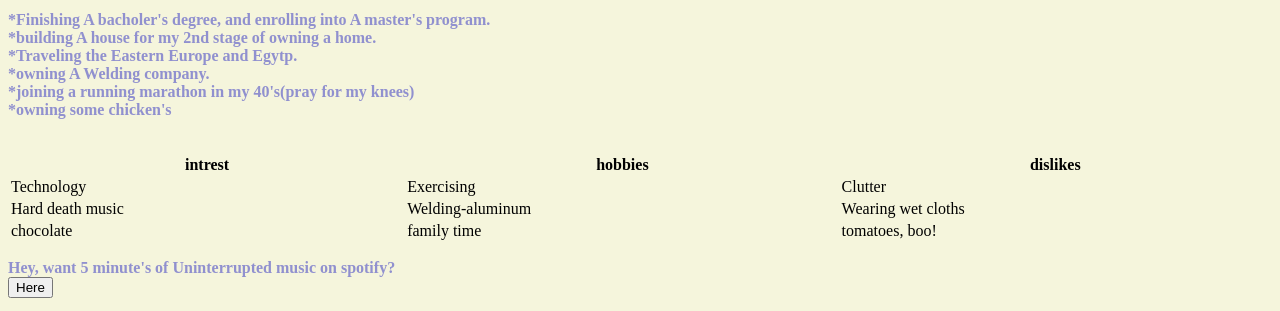
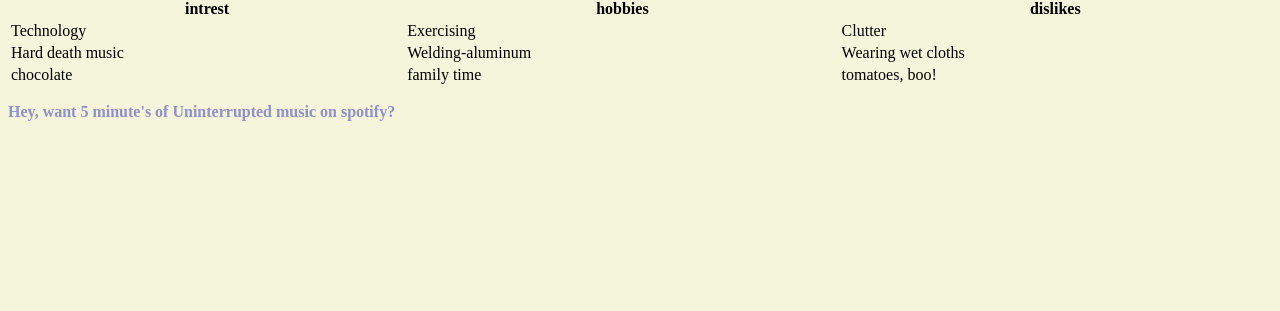
Before and after one commit to josefer96/basic_html_website, a plain HTML site: page index.html in a window 1280 px wide. Shown: the part 985-1296 px from the top of the page. After the commit the page ends 1122 px from the top, so only its background shows below. Drawn offline with Linux system fonts and the light colour scheme.

Commit message:
draft changes take three

```diff
--- a/index.html
+++ b/index.html
@@ -46,33 +46,32 @@ h4{
             <p>20+ years living in Layton and davis area</p>
         <a src="C:\Users\dsara\DEV\basic\basic_html_website\.png"></a>
                         <p>Wild ones</p>
-<br>
+
                             <h3>biography of El Jose (insert cricket sounds)</h3>
                         <a href="https://www.millerwelds.com/equipment/welders"></a>
             <p>Here is a link to one of the more up-to-date machinery, for welders and technician</p>
-<br>
-<br>
+
+
                     <P>A meat cutter/wild cuts for 9 years</p><br>
             <img src="C:\Users\dsara\DEV\basic\Terry and I.jpg">terry and i</a>
                                height: 300;
                                width: 150;
                                border-radius: 150;></img>
-<br>
+
                                <p>-parent to one awesome kid</p><br>
                         <a src="C:\Users\dsara\DEV\basic\lil prodigy and i .jpg"></a>
-<br>
+
          <p>-married on valentines to the best person in my life!<br>
             -motivated for the community, passionated towards family and friends<br>
             -open to relgious believes, I aim for: to see it, is to believe it.<br>
             -driven to make a impact on tomorrows future.></p>
-<br>
-<br>
+
+
                 <h3>Me in my 80's with my A.I. hollogram wall. Ordering some delievery pizza.</h3><br>
                     <img src="https://stockcake.com/i/professor-examining-chart_1365039_604599"
                     width="300"
                     height="180"></img>
-<br>
-                            <h4>My dreams and goals</h4>
+                           <h4>My dreams and goals</h4>
                  <p>*Finishing A bacholer's degree, and enrolling into A master's program.<br>
                     *building A house for my 2nd stage of owning a home.<br>
                     *Traveling the Eastern Europe and Egytp.<br>
@@ -103,8 +102,8 @@ h4{
     </tr>
 </table>
 
-                        <p>Hey, want 5 minute's of Uninterrupted music on spotify?<br>
-<a link rel="stylesheet" href="https://www.spotify.com/us/premium/"><button>Here</button>
+<p>Hey, want 5 minute's of Uninterrupted music on spotify?<br>
+<a link rel="stylesheet" href="https://www.spotify.com/us/premium/">
 
 
 </body>
```
